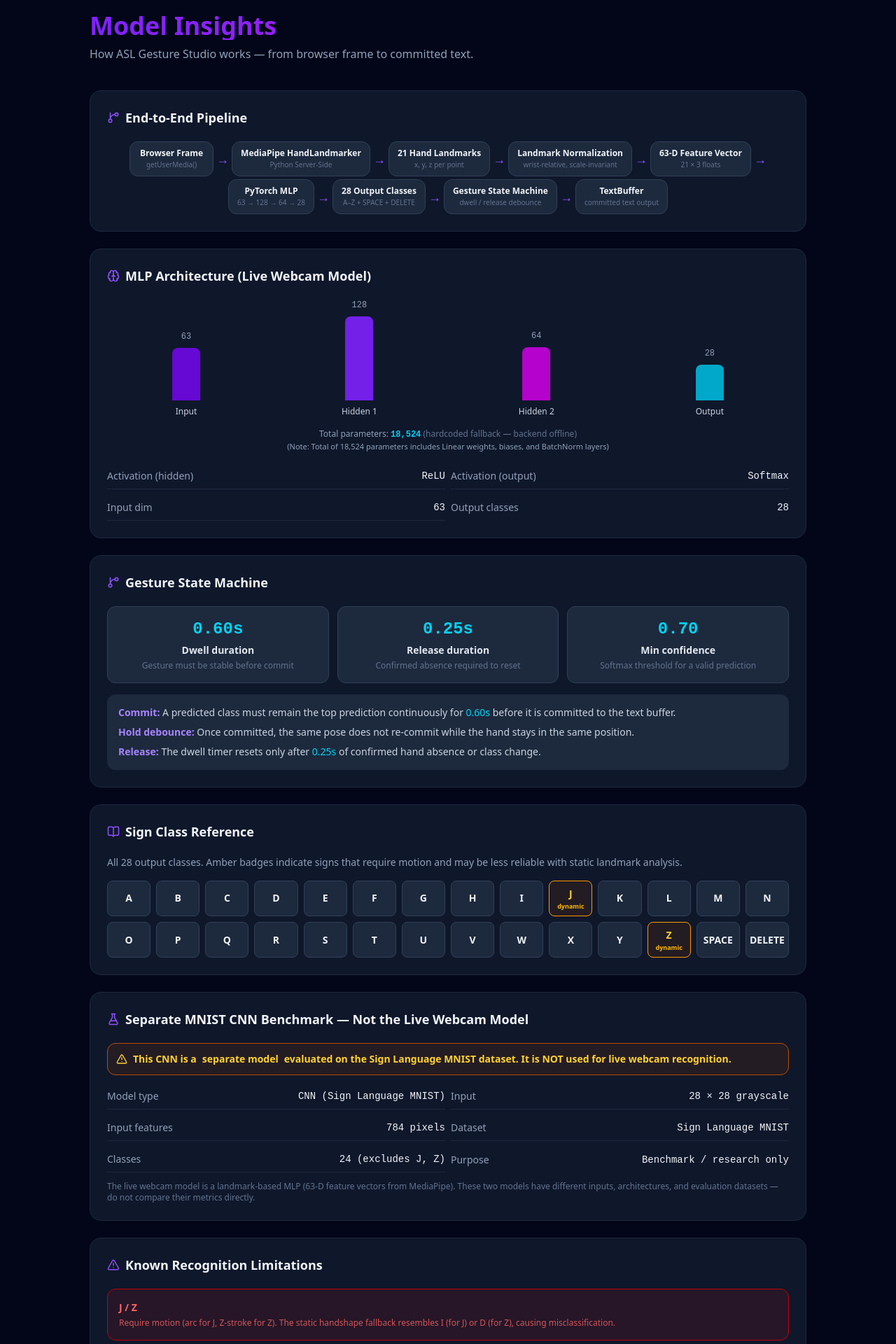
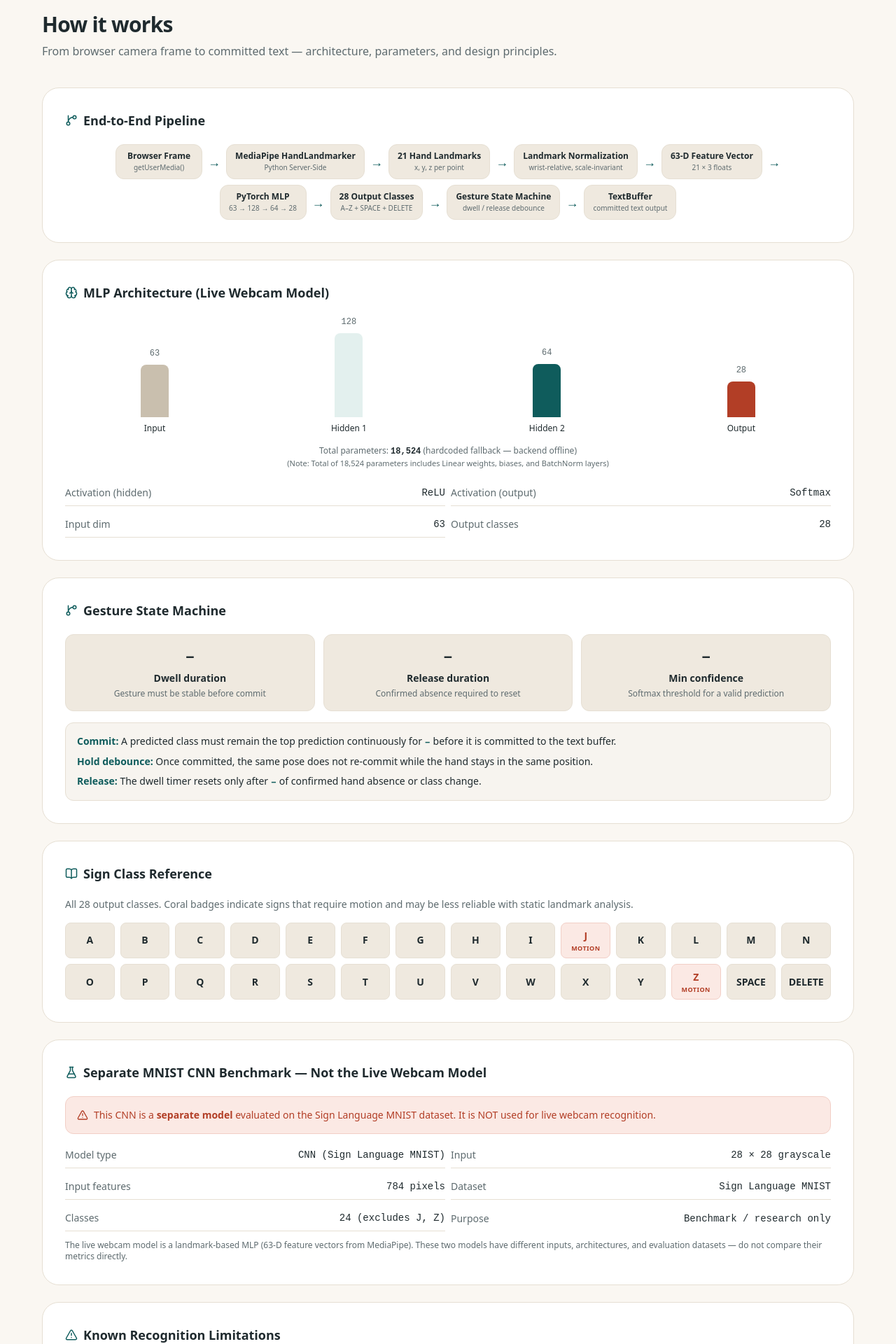
Before and after one commit to Gaurav-Ojha65/ASL-Gesture-Recognition, a React (Vite) app in the folder frontend/: page /model in a window 1280 px wide. Shown: the part 80-2000 px from the top of the page at 70% size. Built offline with nearby package versions, Linux system fonts and the light colour scheme; no server answers.

Commit message:
feat(model): redesign How It Works page with warm design tokens

```diff
--- a/frontend/src/pages/ModelInsights.tsx
+++ b/frontend/src/pages/ModelInsights.tsx
@@ -13,7 +13,7 @@ function Card({
   className?: string;
 }) {
   return (
-    <div className={`bg-slate-900 border border-slate-800 rounded-2xl p-6 ${className}`}>
+    <div className={`bg-surface border border-line rounded-card p-6 sm:p-8 ${className}`}>
       {children}
     </div>
   );
@@ -27,8 +27,8 @@ function CardTitle({
   children: React.ReactNode;
 }) {
   return (
-    <h2 className="flex items-center gap-2 text-slate-100 text-lg font-semibold mb-5">
-      <span className="text-violet-500">{icon}</span>
+    <h2 className="flex items-center gap-2 text-ink text-lg font-semibold mb-5">
+      <span className="text-brand">{icon}</span>
       {children}
     </h2>
   );
@@ -36,9 +36,9 @@ function CardTitle({
 
 function InfoRow({ label, value }: { label: string; value: React.ReactNode }) {
   return (
-    <div className="flex justify-between items-center py-2 border-b border-slate-800 last:border-0">
-      <span className="text-slate-400 text-sm">{label}</span>
-      <span className="text-slate-100 text-sm font-mono">{value}</span>
+    <div className="flex justify-between items-center py-2 border-b border-line last:border-0">
+      <span className="text-muted text-sm">{label}</span>
+      <span className="text-ink text-sm font-mono">{value}</span>
     </div>
   );
 }
@@ -59,17 +59,17 @@ const PIPELINE_STEPS = [
 
 function PipelineFlow() {
   return (
-    <div className="flex flex-col md:flex-row flex-wrap items-center gap-1 justify-center">
+    <div className="flex flex-col md:flex-row flex-wrap items-center gap-2 justify-center">
       {PIPELINE_STEPS.map((step, i) => (
-        <div key={step.label} className="flex flex-col md:flex-row items-center gap-1">
-          <div className="bg-slate-800 border border-slate-700 rounded-xl px-3 py-2 text-center min-w-[120px]">
-            <div className="text-slate-100 text-xs font-semibold leading-tight">
+        <div key={step.label} className="flex flex-col md:flex-row items-center gap-2">
+          <div className="bg-track border border-line rounded-xl px-3 py-2 text-center min-w-[124px]">
+            <div className="text-ink text-xs font-semibold leading-tight">
               {step.label}
             </div>
-            <div className="text-slate-500 text-[10px] mt-0.5">{step.sub}</div>
+            <div className="text-muted text-[10px] mt-0.5">{step.sub}</div>
           </div>
           {i < PIPELINE_STEPS.length - 1 && (
-            <span className="text-violet-500 text-lg font-bold select-none md:rotate-0 rotate-90">
+            <span className="text-brand text-lg font-bold select-none md:rotate-0 rotate-90">
               →
             </span>
           )}
@@ -82,10 +82,10 @@ function PipelineFlow() {
 // ─── MLP Architecture ─────────────────────────────────────────────────────────
 
 const LAYERS = [
-  { name: 'Input', size: 63, color: 'bg-violet-700' },
-  { name: 'Hidden 1', size: 128, color: 'bg-violet-600' },
-  { name: 'Hidden 2', size: 64, color: 'bg-fuchsia-600' },
-  { name: 'Output', size: 28, color: 'bg-cyan-500' },
+  { name: 'Input', size: 63, color: 'bg-sand' },
+  { name: 'Hidden 1', size: 128, color: 'bg-brand-soft' },
+  { name: 'Hidden 2', size: 64, color: 'bg-brand' },
+  { name: 'Output', size: 28, color: 'bg-coral-text' },
 ];
 
 function MlpDiagram({ paramCount }: { paramCount?: number }) {
@@ -100,25 +100,25 @@ function MlpDiagram({ paramCount }: { paramCount?: number }) {
           const h = minH + ((maxH - minH) * heightPct) / 100;
           return (
             <div key={layer.name} className="flex flex-col items-center gap-2">
-              <span className="text-slate-400 text-xs font-mono">{layer.size}</span>
+              <span className="text-muted text-xs font-mono">{layer.size}</span>
               <div
-                className={`w-10 rounded-t-lg ${layer.color} opacity-90`}
+                className={`w-10 rounded-t-lg ${layer.color}`}
                 style={{ height: `${h}px` }}
               />
-              <span className="text-slate-300 text-xs text-center">{layer.name}</span>
+              <span className="text-ink text-xs font-medium text-center">{layer.name}</span>
             </div>
           );
         })}
       </div>
-      <div className="mt-2 text-center text-slate-400 text-xs">
+      <div className="mt-4 text-center text-muted text-xs">
         Total parameters:{' '}
-        <span className="text-cyan-400 font-mono font-semibold">
+        <span className="text-ink font-mono font-bold">
           {paramCount !== undefined ? paramCount.toLocaleString() : '18,524'}
         </span>{' '}
         {paramCount === undefined && (
-          <span className="text-slate-500">(hardcoded fallback — backend offline)</span>
+          <span className="text-muted">(hardcoded fallback — backend offline)</span>
         )}
-        <span className="text-slate-400 text-[11px] block mt-0.5">
+        <span className="text-muted text-[11px] block mt-0.5">
           (Note: Total of 18,524 parameters includes Linear weights, biases, and BatchNorm layers)
         </span>
       </div>
@@ -135,9 +135,9 @@ function MlpDiagram({ paramCount }: { paramCount?: number }) {
 // ─── Gesture State Machine ────────────────────────────────────────────────────
 
 function GestureStateMachine({ sysInfo }: { sysInfo: SystemInfoResponse | null }) {
-  const dwell = sysInfo ? `${sysInfo.dwell_duration.toFixed(2)}s` : '0.60s';
-  const release = sysInfo ? `${sysInfo.release_duration.toFixed(2)}s` : '0.25s';
-  const minConf = sysInfo ? sysInfo.min_confidence.toFixed(2) : '0.70';
+  const dwell = sysInfo ? `${sysInfo.dwell_duration.toFixed(2)}s` : '–';
+  const release = sysInfo ? `${sysInfo.release_duration.toFixed(2)}s` : '–';
+  const minConf = sysInfo ? sysInfo.min_confidence.toFixed(2) : '–';
 
   const params = [
     { label: 'Dwell duration', value: dwell, desc: 'Gesture must be stable before commit' },
@@ -151,29 +151,29 @@ function GestureStateMachine({ sysInfo }: { sysInfo: SystemInfoResponse | null }
         {params.map(({ label, value, desc }) => (
           <div
             key={label}
-            className="bg-slate-800 border border-slate-700 rounded-xl p-4 text-center"
+            className="bg-track border border-line rounded-xl p-4 text-center"
           >
-            <div className="text-cyan-400 font-mono text-2xl font-bold mb-1">{value}</div>
-            <div className="text-slate-200 text-sm font-semibold mb-1">{label}</div>
-            <div className="text-slate-500 text-xs">{desc}</div>
+            <div className="text-ink font-mono text-2xl font-bold mb-1">{value}</div>
+            <div className="text-ink text-sm font-semibold mb-1">{label}</div>
+            <div className="text-muted text-xs">{desc}</div>
           </div>
         ))}
       </div>
-      <div className="bg-slate-800 rounded-xl p-4 text-sm text-slate-300 space-y-2">
+      <div className="bg-track/50 border border-line rounded-xl p-4 text-sm text-ink space-y-2">
         <p>
-          <span className="text-violet-400 font-semibold">Commit:</span> A predicted class must
-          remain the top prediction continuously for <span className="text-cyan-400">{dwell}</span>{' '}
-          before it is committed to the text buffer.
+          <span className="text-brand font-semibold">Commit:</span> A predicted class must
+          remain the top prediction continuously for{' '}
+          <span className="font-mono font-bold text-brand">{dwell}</span> before it is committed to
+          the text buffer.
         </p>
         <p>
-          <span className="text-violet-400 font-semibold">Hold debounce:</span> Once committed, the
+          <span className="text-brand font-semibold">Hold debounce:</span> Once committed, the
           same pose does not re-commit while the hand stays in the same position.
         </p>
         <p>
-          <span className="text-violet-400 font-semibold">Release:</span> The dwell timer resets
-          only after{' '}
-          <span className="text-cyan-400">{release}</span> of confirmed hand absence or class
-          change.
+          <span className="text-brand font-semibold">Release:</span> The dwell timer resets only
+          after <span className="font-mono font-bold text-brand">{release}</span> of confirmed hand
+          absence or class change.
         </p>
       </div>
     </div>
@@ -197,20 +197,20 @@ function SignClassGrid() {
           key={cls}
           className={`relative flex flex-col items-center justify-center rounded-lg p-2 border text-center ${
             DYNAMIC.has(cls)
-              ? 'border-amber-500 bg-amber-900/20'
-              : 'border-slate-700 bg-slate-800'
+              ? 'border-coral-line bg-coral-soft'
+              : 'border-line bg-track'
           }`}
         >
           <span
             className={`font-bold text-sm ${
-              DYNAMIC.has(cls) ? 'text-amber-300' : 'text-slate-100'
+              DYNAMIC.has(cls) ? 'text-coral-text' : 'text-ink'
             }`}
           >
             {cls}
           </span>
           {DYNAMIC.has(cls) && (
-            <span className="text-[9px] text-amber-400 font-semibold mt-0.5 leading-tight">
-              dynamic
+            <span className="text-[9px] text-coral-text font-semibold uppercase tracking-wider mt-0.5 leading-tight">
+              motion
             </span>
           )}
         </div>
@@ -224,10 +224,12 @@ function SignClassGrid() {
 function MnistBenchmark() {
   return (
     <div className="space-y-3">
-      <div className="bg-amber-900/20 border border-amber-700 rounded-xl p-3 text-amber-300 text-sm font-semibold flex items-start gap-2">
+      <div className="bg-coral-soft border border-coral-line rounded-xl p-4 text-coral-text text-sm font-medium flex items-start gap-2">
         <AlertTriangle size={16} className="shrink-0 mt-0.5" />
-        This CNN is a <strong>separate model</strong> evaluated on the Sign Language MNIST dataset.
-        It is NOT used for live webcam recognition.
+        <div>
+          This CNN is a <strong>separate model</strong> evaluated on the Sign Language MNIST dataset.
+          It is NOT used for live webcam recognition.
+        </div>
       </div>
       <div className="grid sm:grid-cols-2 gap-2">
         <InfoRow label="Model type" value="CNN (Sign Language MNIST)" />
@@ -237,7 +239,7 @@ function MnistBenchmark() {
         <InfoRow label="Classes" value="24 (excludes J, Z)" />
         <InfoRow label="Purpose" value="Benchmark / research only" />
       </div>
-      <p className="text-slate-500 text-xs">
+      <p className="text-muted text-xs">
         The live webcam model is a landmark-based MLP (63-D feature vectors from MediaPipe).
         These two models have different inputs, architectures, and evaluation datasets — do not
         compare their metrics directly.
@@ -270,20 +272,31 @@ const LIMITATIONS = [
 ];
 
 function LimitationsCard() {
-  const severityColors: Record<string, string> = {
-    high: 'text-red-400 border-red-700 bg-red-900/20',
-    medium: 'text-amber-400 border-amber-700 bg-amber-900/20',
-    info: 'text-slate-400 border-slate-700 bg-slate-800',
-  };
   return (
     <div className="space-y-3">
       {LIMITATIONS.map(({ sign, issue, severity }) => (
         <div
           key={sign}
-          className={`border rounded-xl p-4 ${severityColors[severity]}`}
+          className={`border rounded-xl p-4 ${
+            severity === 'high'
+              ? 'bg-coral-soft border-coral-line text-coral-text'
+              : 'bg-track border-line text-ink'
+          }`}
         >
-          <div className="font-semibold text-sm mb-1">{sign}</div>
-          <div className="text-xs opacity-80">{issue}</div>
+          <div
+            className={`font-semibold text-sm mb-1 ${
+              severity === 'high' ? 'text-coral-text' : 'text-ink'
+            }`}
+          >
+            {sign}
+          </div>
+          <div
+            className={`text-xs ${
+              severity === 'high' ? 'text-coral-text/90' : 'text-muted'
+            }`}
+          >
+            {issue}
+          </div>
         </div>
       ))}
     </div>
@@ -302,15 +315,15 @@ export function ModelInsights() {
   }, []);
 
   return (
-    <div className="min-h-screen bg-slate-950 text-slate-100 p-6 md:p-10">
-      <div className="max-w-5xl mx-auto">
+    <div className="min-h-screen bg-bg text-ink">
+      <div className="max-w-[1240px] mx-auto px-5 md:px-10 py-10 flex flex-col gap-10">
         {/* Page heading */}
-        <div className="mb-10">
-          <h1 className="text-3xl md:text-4xl font-extrabold bg-gradient-to-r from-violet-600 to-fuchsia-600 bg-clip-text text-transparent mb-2">
-            Model Insights
+        <div>
+          <h1 className="text-3xl font-bold tracking-tight text-ink mb-2">
+            How it works
           </h1>
-          <p className="text-slate-400 text-base">
-            How ASL Gesture Studio works — from browser frame to committed text.
+          <p className="text-muted text-base">
+            From browser camera frame to committed text — architecture, parameters, and design principles.
           </p>
         </div>
 
@@ -337,8 +350,8 @@ export function ModelInsights() {
           {/* 4. Sign Class Reference */}
           <Card>
             <CardTitle icon={<BookOpen size={18} />}>Sign Class Reference</CardTitle>
-            <p className="text-slate-400 text-sm mb-4">
-              All 28 output classes. Amber badges indicate signs that require motion and may be
+            <p className="text-muted text-sm mb-4">
+              All 28 output classes. Coral badges indicate signs that require motion and may be
               less reliable with static landmark analysis.
             </p>
             <SignClassGrid />
```
